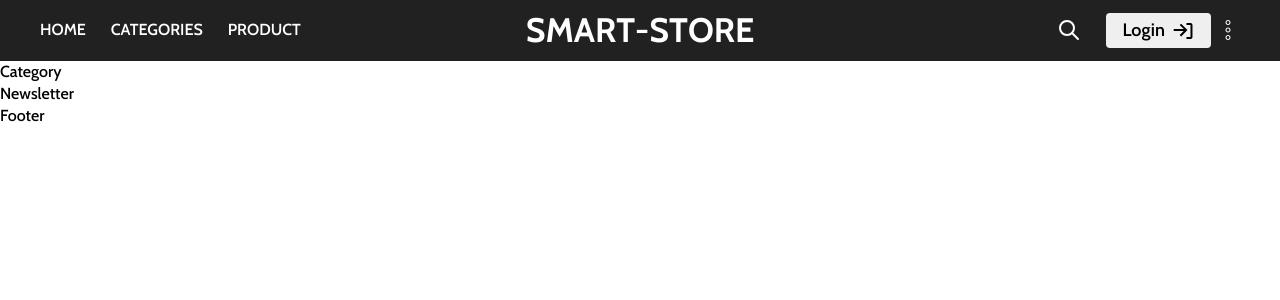
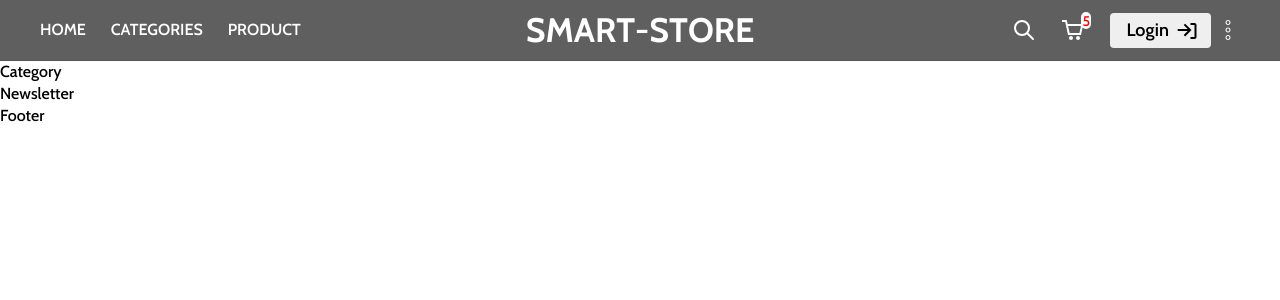
Before and after one commit to tuanpa2k2/Smart-store, a React (Create React App) app in the folder smart-ui/: page /category in a window 1280 px wide. Shown: the top 300 px of the page. Built offline with nearby package versions, Linux system fonts and the light colour scheme.

Commit message:
Used Tippy cho component

```diff
--- a/smart-ui/src/components/Button/Button.jsx
+++ b/smart-ui/src/components/Button/Button.jsx
@@ -27,7 +27,7 @@ function Button({
     }
 
     return (
-        <Comp className="wrapper" {...props}>
+        <Comp className="wrapper-btn" {...props}>
             {leftIcon && <span className="icon-button">{leftIcon}</span>}
             <span className="title-button">{children}</span>
             {rightIcon && <span className="icon-button">{rightIcon}</span>}
--- a/smart-ui/src/components/Button/Button.scss
+++ b/smart-ui/src/components/Button/Button.scss
@@ -1,6 +1,6 @@
 @import '../../css-config/mixins.scss';
 
-.wrapper {
+.wrapper-btn {
     display: inline-flex; // làm cho nút không bị rụng xuônga hàng
     align-items: center;
     justify-content: center;
@@ -11,7 +11,7 @@
     border-radius: 4px;
     cursor: pointer;
 
-    + .wrapper {
+    + .wrapper-btn {
         margin-left: -16px; // khoảng cách giữa các button
     }
 
@@ -19,14 +19,17 @@
     .title-button + .icon-button {
         margin-left: 6px;
         margin-top: 6px;
+    }
 
-        &:hover {
-            border-bottom: none;
-        }
+    .icon-button {
+        display: inline-block;
+        width: 20px;
+        text-align: center;
+        font-size: 20px;
     }
 
     &:hover {
-        background: linear-gradient(0deg, rgba(0, 0, 0, 0.06), rgba(0, 0, 0, 0.06)), #fe2c55;
+        background-color: rgba(251, 0, 0, 0.16);
         color: white;
     }
 }
--- a/smart-ui/src/components/Header/Header.jsx
+++ b/smart-ui/src/components/Header/Header.jsx
@@ -1,15 +1,36 @@
 import { useEffect, useState } from 'react';
 import { Link } from 'react-router-dom';
+import Tippy from '@tippyjs/react/headless';
 
 import { TbSearch } from 'react-icons/tb';
 import { CgShoppingCart, CgLogIn } from 'react-icons/cg';
 import { CiMenuKebab } from 'react-icons/ci';
+import { GrLanguage } from 'react-icons/gr';
+import { VscFeedback } from 'react-icons/vsc';
+import { BsKeyboard } from 'react-icons/bs';
 
 import Button from '../Button/Button';
 
 import './Header.scss';
+import Menu from '../Popper/Menu';
 const Header = () => {
     const [scrolled, setScrolled] = useState(false);
+
+    const MENU_ITEMS = [
+        {
+            icon: <GrLanguage />,
+            title: 'English',
+        },
+        {
+            icon: <VscFeedback />,
+            title: 'Feedback and help',
+            to: '/feedback',
+        },
+        {
+            icon: <BsKeyboard />,
+            title: 'Keyboard shortcuts',
+        },
+    ];
 
     const handleScroll = () => {
         const offset = window.scrollY;
@@ -59,10 +80,10 @@ const Header = () => {
                     </div>
                     <div className="right">
                         <TbSearch />
-                        {/* <span className="cart-icon">
+                        <span className="cart-icon">
                             <CgShoppingCart />
                             <span>5</span>
-                        </span> */}
+                        </span>
                         <Button
                             primary
                             rightIcon={<CgLogIn />}
@@ -72,7 +93,13 @@ const Header = () => {
                         >
                             Login
                         </Button>
-                        <CiMenuKebab style={{ marginLeft: -20 }} />
+
+                        <Menu items={MENU_ITEMS}>
+                            <span className="more-btn">
+                                {/* nhận children của component Menu */}
+                                <CiMenuKebab style={{ marginLeft: -20 }} />
+                            </span>
+                        </Menu>
                     </div>
                 </div>
             </header>
--- a/smart-ui/src/components/Header/Header.scss
+++ b/smart-ui/src/components/Header/Header.scss
@@ -3,7 +3,7 @@
 .main-header {
     width: 100%;
     padding: 0 20px;
-    background-color: #212121;
+    background-color: #5f5f5f;
     color: white;
     border-bottom: 1px solid rgba(0, 0, 0, 0.1);
     z-index: 99;
@@ -88,6 +88,12 @@
                 gap: 25px;
             }
 
+            .box-search {
+                border: 1px solid black;
+                background-color: red;
+                color: #fff;
+            }
+
             svg {
                 font-size: 20px;
                 cursor: pointer;
@@ -119,6 +125,11 @@
                     border-radius: 6px;
                 }
             }
+
+            .more-btn {
+                display: flex;
+                background-color: transparent;
+            }
         }
     }
 
--- /dev/null
+++ b/smart-ui/src/components/Popper/Menu/Menu.scss
@@ -0,0 +1,31 @@
+@import '../../../css-config/mixins.scss';
+
+.menu-popper {
+    width: 234px;
+
+    .wrapper-menuItem {
+        display: flex;
+        width: 100%;
+        padding: 6px 8px;
+        color: black;
+        align-items: center;
+        background-color: transparent;
+
+        .icon-button {
+            margin-right: 10px;
+        }
+
+        .title-button {
+            font-weight: 600;
+            font-size: 18px;
+        }
+
+        &:hover {
+            background-color: rgb(22, 24, 35, 0.16);
+        }
+    }
+}
+
+.menu-popperWrapper {
+    padding: 6px 0px;
+}
--- /dev/null
+++ b/smart-ui/src/components/Popper/Menu/MenuItem.jsx
@@ -0,0 +1,12 @@
+import Button from '../../Button/Button';
+import './Menu.scss';
+
+function MenuItem({ data }) {
+    return (
+        <Button className="wrapper-menuItem" leftIcon={data.icon} to={data.to}>
+            {data.title}
+        </Button>
+    );
+}
+
+export default MenuItem;
--- /dev/null
+++ b/smart-ui/src/components/Popper/Menu/index.jsx
@@ -0,0 +1,30 @@
+import Tippy from '@tippyjs/react/headless';
+import { Wrapper as PopperWrapper } from '../../Popper'; // dat ten khac cho de nhan biet
+
+import MenuItem from './MenuItem';
+import './Menu.scss';
+
+function Menu({ children, items = [] }) {
+    const renderItems = () => {
+        return items.map((item, index) => <MenuItem key={index} data={item} />);
+    };
+
+    return (
+        <Tippy
+            interactive // cho phép ng dùng select vào được
+            // visible // khi hover vao thi no se hien len
+            delay={[0, 800]}
+            placement="bottom-end"
+            render={(attrs) => (
+                <div className="menu-popper" tabIndex="-1" {...attrs}>
+                    <PopperWrapper className="menu-popperWrapper">{renderItems()}</PopperWrapper>
+                </div>
+            )}
+        >
+            {/* vì nó là dấu menu của Header nên t dùng "children" để dễ thay đổi */}
+            {children}
+        </Tippy>
+    );
+}
+
+export default Menu;
--- /dev/null
+++ b/smart-ui/src/components/Popper/Popper.scss
@@ -0,0 +1,11 @@
+@import '../../css-config/mixins.scss';
+
+.wrapper-popper {
+    width: 100%;
+    max-height: min((100vh - 96px) - 60px, 734px);
+    min-height: 100px;
+    border-radius: 8px;
+    background: white;
+    color: black;
+    box-shadow: rgb(0 0 0 / 12%) 0px 2px 12px;
+}
--- /dev/null
+++ b/smart-ui/src/components/Popper/Wrapper.jsx
@@ -0,0 +1,7 @@
+import './Popper.scss';
+
+function Wrapper({ children, className }) {
+    return <div className={`wrapper-popper ${className}`}>{children}</div>;
+}
+
+export default Wrapper;
--- /dev/null
+++ b/smart-ui/src/components/Popper/index.jsx
@@ -0,0 +1 @@
+export { default as Wrapper } from './Wrapper';
```
